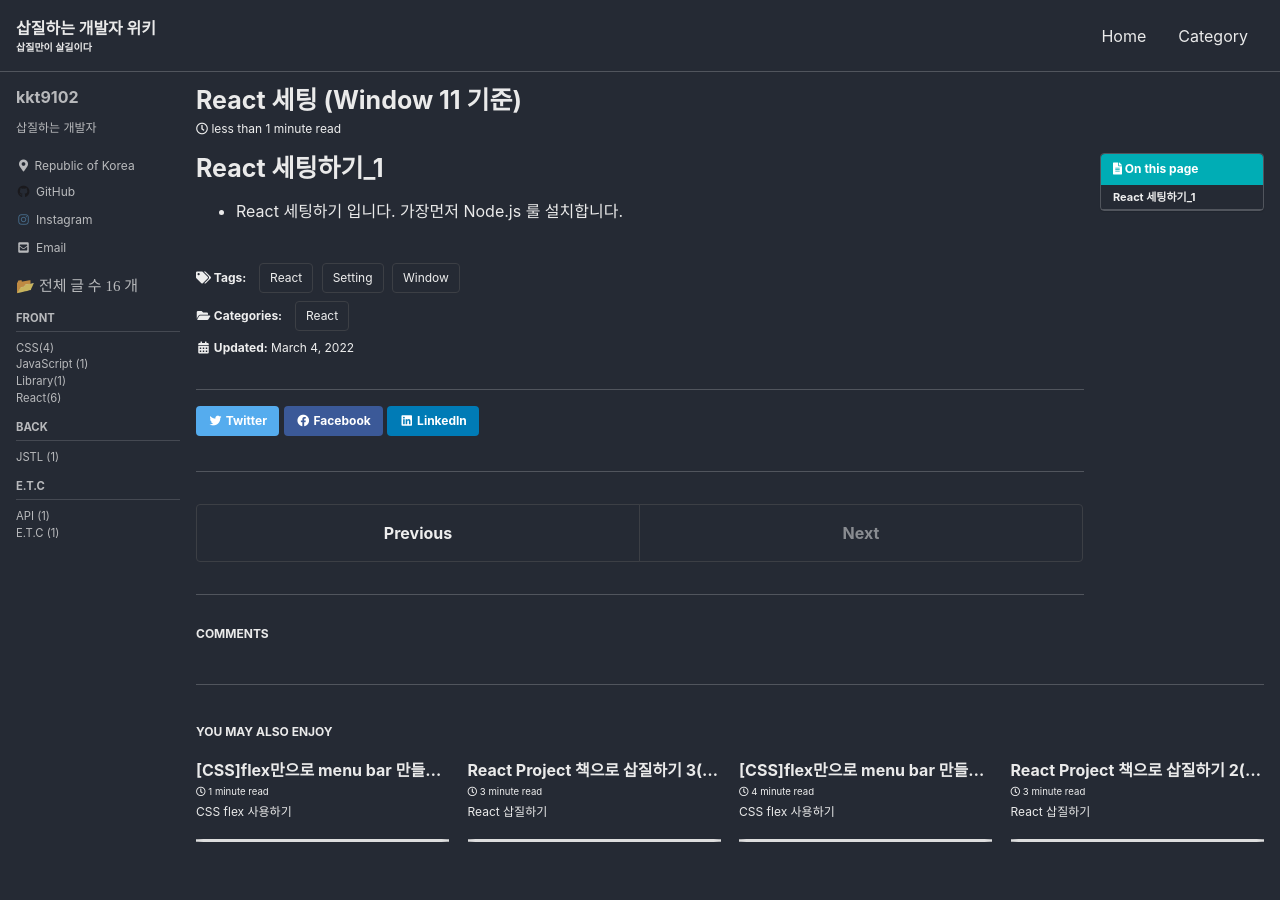
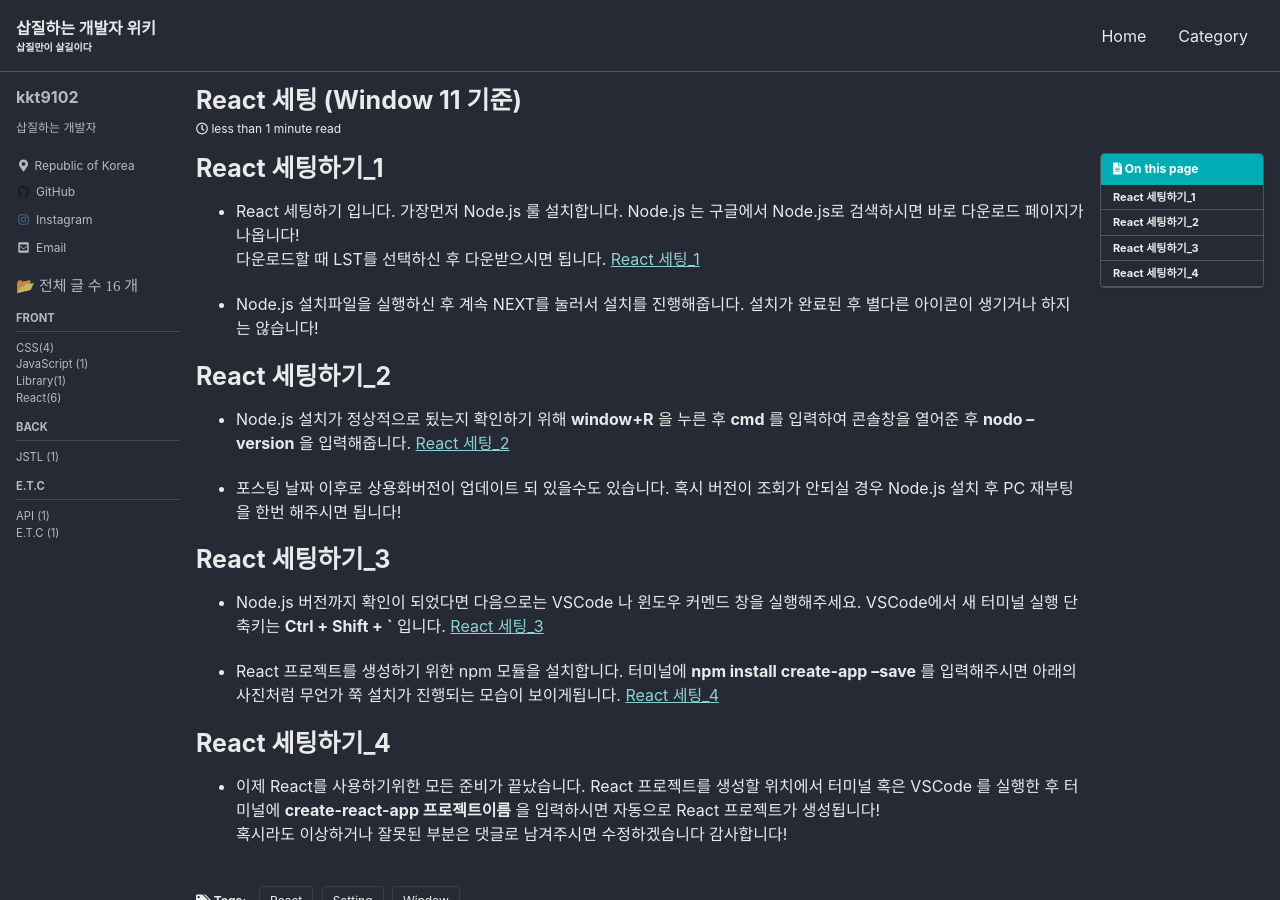
Before and after one commit to kkt9102/kkt9102.github.io, a Jekyll site: the page built from _posts/2022-03-04-React_세팅.md, in a window 1280 px wide and 900 px high. Built offline with Jekyll 4.4.1, drawn with Linux system fonts in a browser that asks for light colours; cached includes are drawn as plain includes; comment, search, counter and statistics services are not loaded.

Commit message:
20220307 post update

```diff
--- a/_posts/2022-03-04-React_세팅.md
+++ b/_posts/2022-03-04-React_세팅.md
@@ -16,4 +16,25 @@ last_modified_at: 2022-03-04
 ---
 
 # React 세팅하기_1
-- React 세팅하기 입니다. 가장먼저 Node.js 룰 설치합니다.
+- React 세팅하기 입니다. 가장먼저 Node.js 룰 설치합니다. Node.js 는 구글에서 Node.js로 검색하시면 바로 다운로드 페이지가 나옵니다!
+다운로드할 때 LST를 선택하신 후 다운받으시면 됩니다.
+[React 세팅_1](https://cdn.jsdelivr.net/gh/kkt9102/blog_img/20220307_posts/img1.png)
+
+- Node.js 설치파일을 실행하신 후 계속 NEXT를 눌러서 설치를 진행해줍니다. 설치가 완료된 후 별다른 아이콘이 생기거나 하지는 않습니다!
+
+# React 세팅하기_2
+- Node.js 설치가 정상적으로 됬는지 확인하기 위해 **window+R** 을 누른 후 **cmd** 를 입력하여 콘솔창을 열어준 후 **nodo --version** 을 입력해줍니다.
+[React 세팅_2](https://cdn.jsdelivr.net/gh/kkt9102/blog_img/20220307_posts/img2.png)
+
+- 포스팅 날짜 이후로 상용화버전이 업데이트 되 있을수도 있습니다. 혹시 버전이 조회가 안되실 경우 Node.js 설치 후 PC 재부팅을 한번 해주시면 됩니다!
+
+# React 세팅하기_3
+- Node.js 버전까지 확인이 되었다면 다음으로는 VSCode 나 윈도우 커멘드 창을 실행해주세요. VSCode에서 새 터미널 실행 단축키는 **Ctrl + Shift + `** 입니다.
+[React 세팅_3](https://cdn.jsdelivr.net/gh/kkt9102/blog_img/20220307_posts/img3.png)
+
+- React 프로젝트를 생성하기 위한 npm 모듈을 설치합니다. 터미널에 **npm install create-app --save** 를 입력해주시면 아래의 사진처럼 무언가 쭉 설치가 진행되는 모습이 보이게됩니다.
+[React 세팅_4](https://cdn.jsdelivr.net/gh/kkt9102/blog_img/20220307_posts/img4.png)
+
+# React 세팅하기_4
+- 이제 React를 사용하기위한 모든 준비가 끝났습니다. React 프로젝트를 생성할 위치에서 터미널 혹은 VSCode 를 실행한 후 터미널에 **create-react-app 프로젝트이름** 을 입력하시면 자동으로 React 프로젝트가 생성됩니다!
+혹시라도 이상하거나 잘못된 부분은 댓글로 남겨주시면 수정하겠습니다 감사합니다!
--- a/package.json
+++ b/package.json
@@ -31,5 +31,8 @@
     "add-banner": "node banner.js",
     "watch:js": "onchange \"assets/js/**/*.js\" -e \"assets/js/main.min.js\" -- npm run build:js",
     "build:js": "npm run uglify && npm run add-banner"
+  },
+  "dependencies": {
+    "create-app": "^2.1.0"
   }
 }
```
